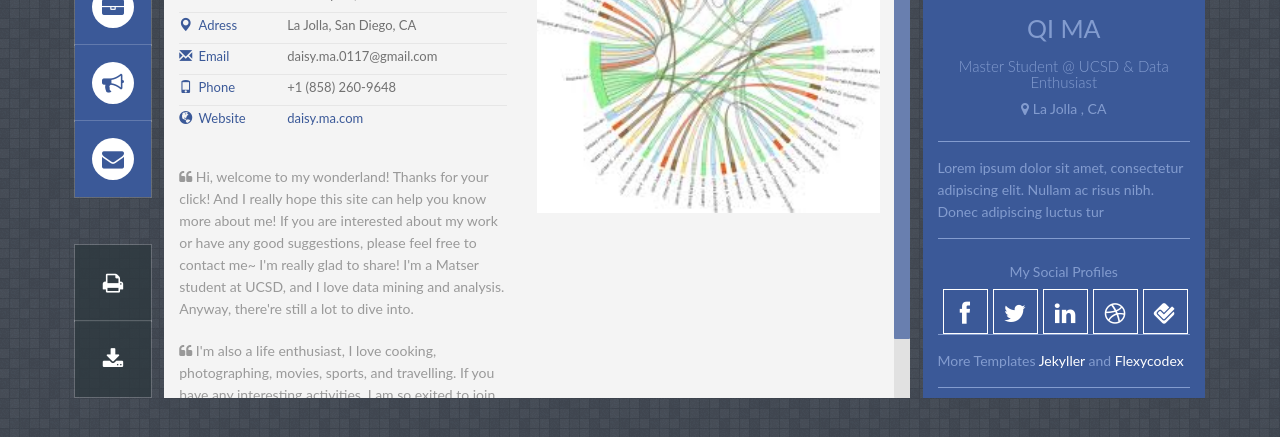
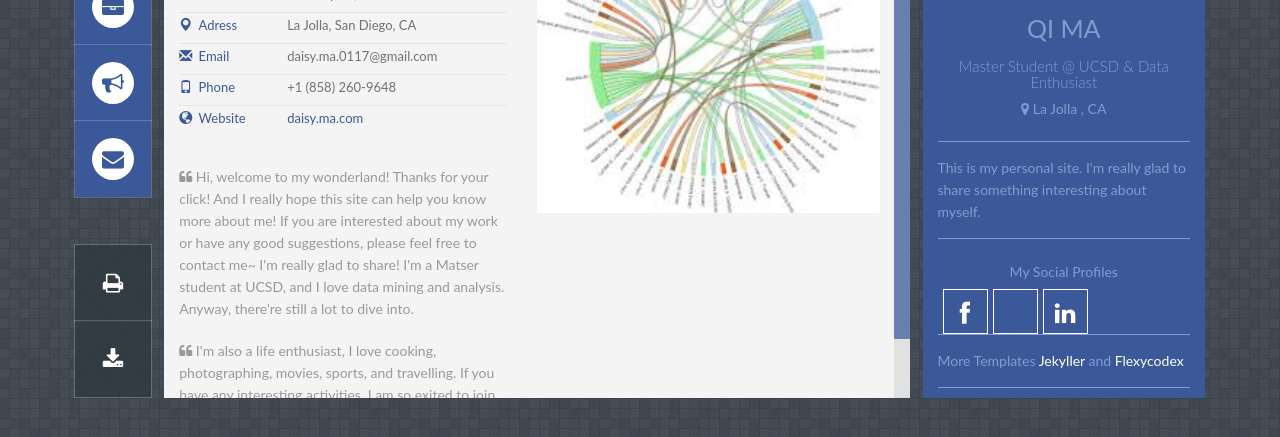
Before and after one commit to Macchiato123000/Macchiato123000.github.io, a Jekyll site: the page built from index.html, in a window 1280 px wide, cut to the strip 342-779 px from the top of the page. Built offline with Jekyll 4.4.1, drawn with Linux system fonts in a browser that asks for light colours; some web fonts are replaced.

Commit message:
Update index.html

```diff
--- a/index.html
+++ b/index.html
@@ -78,7 +78,7 @@ layout: default
         <!-- Profile Description -->
         <div id="profile_desc">
             <p>
-            	Lorem ipsum dolor sit amet, consectetur adipiscing elit. Nullam ac risus nibh. Donec adipiscing luctus tur
+            	This is my personal site. I'm really glad to share something interesting about myself.
             </p>
 
         </div>
@@ -90,10 +90,8 @@ layout: default
             <h6>My Social Profiles</h6>
 
             <a href="{{site.facebook}}"><i class="fa fa-facebook"></i></a>
-            <a href="{{site.twitter}}"><i class="fa fa-twitter"></i></a>
+            <a href="{{site.twitter}}"><i class="fa fa-email"></i></a>
             <a href="{{site.linkedin}}"><i class="fa fa-linkedin"></i></a>
-            <a href="{{site.dribbble}}"><i class="fa fa fa-dribbble"></i></a>
-            <a href="{{site.foursquare}}"><i class="fa fa-foursquare"></i></a>
             <div class="clear"></div>
         </div>
         <!-- End Name -->
```
